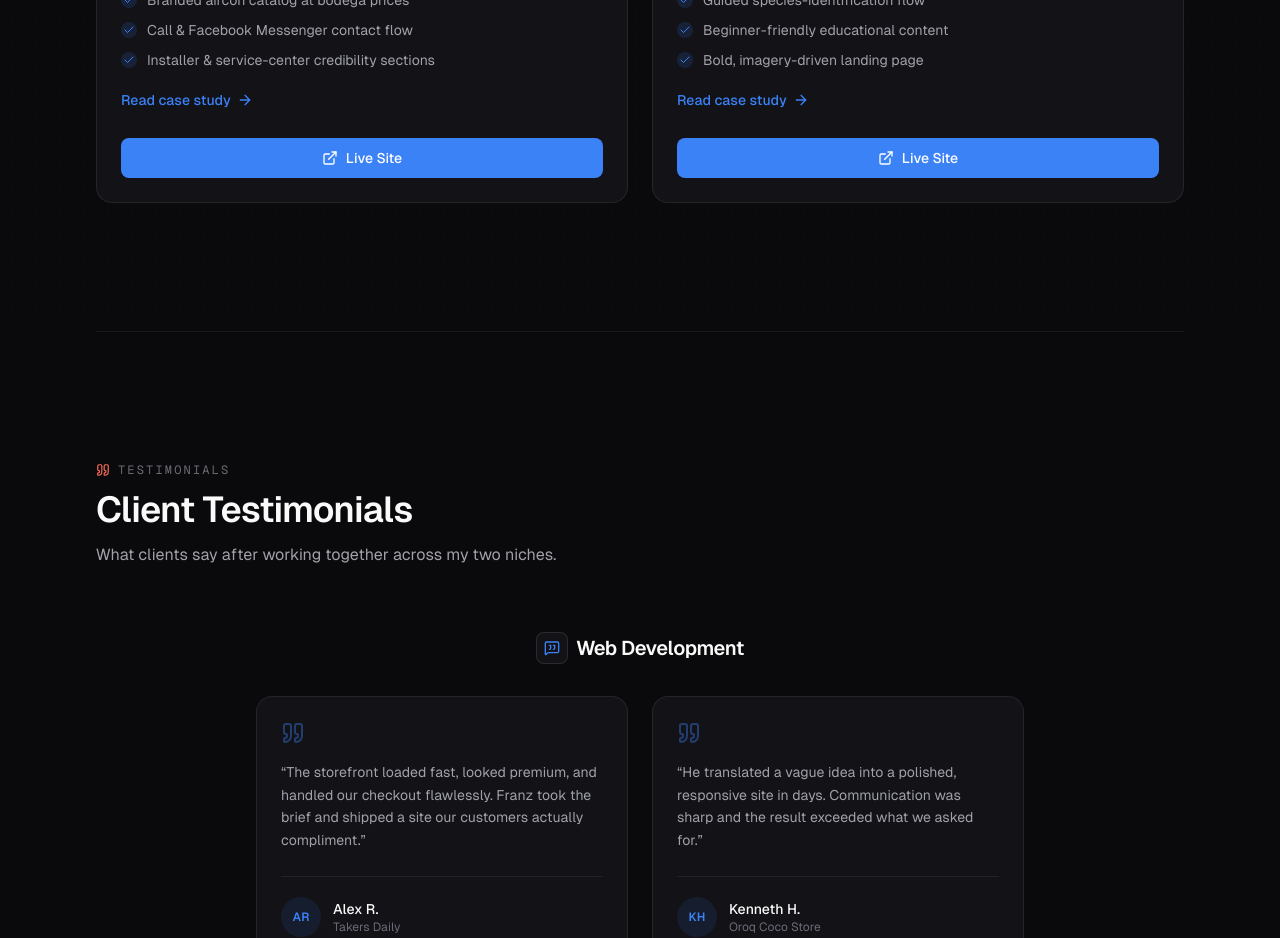
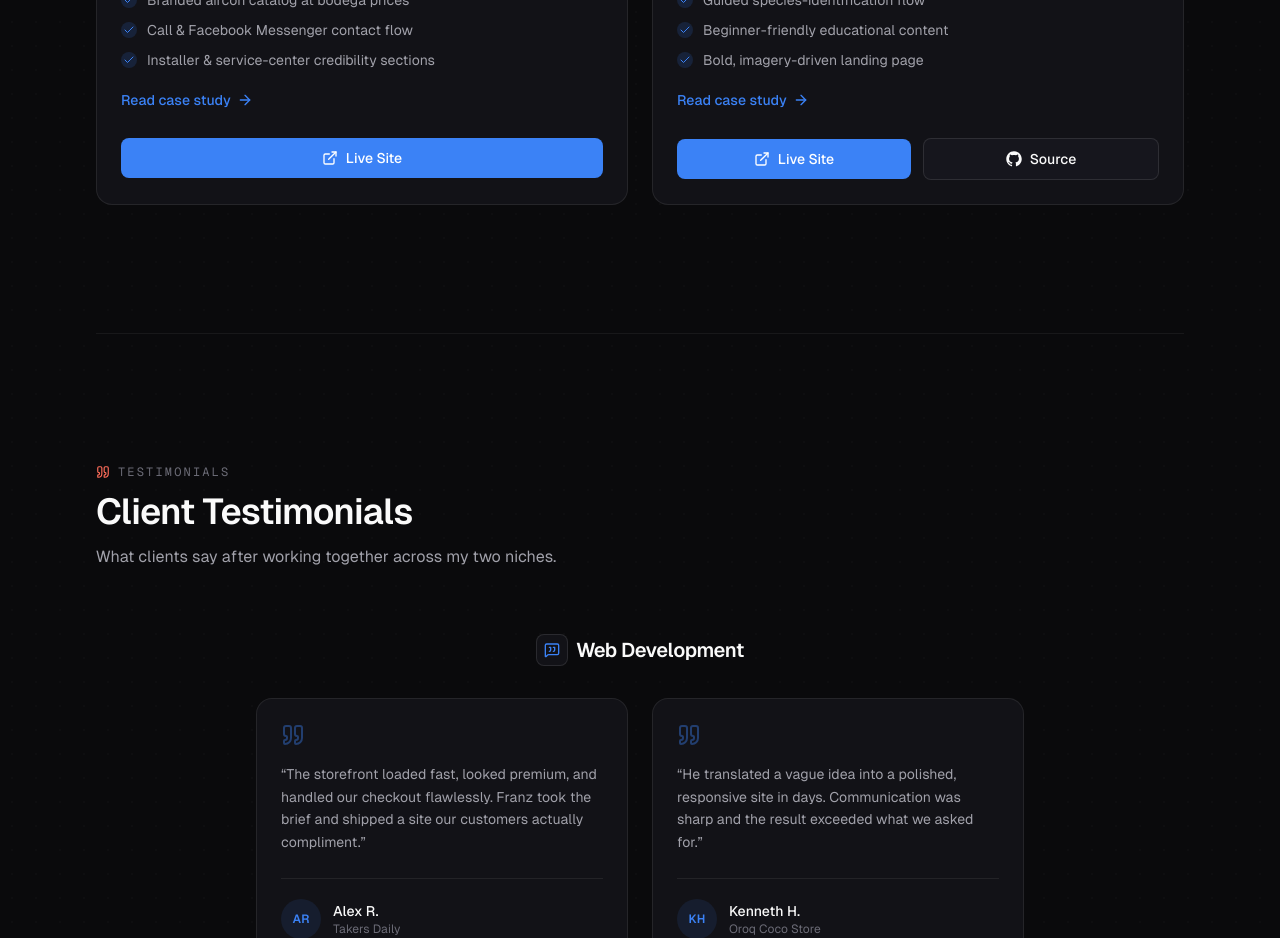
Before and after one commit to 8kshj1jh44/FranzPortfolio, a Next.js app: page / in a window 1280 px wide. Shown: the part 4120-5058 px from the top of the page. Built offline with nearby package versions, Linux system fonts and the light colour scheme; no server answers.

Commit message:
Link Snake-Website- repo as Source for Identify Snakes in PH; remove unused bellas-cafe.jpg

```diff
--- a/data/portfolioData.ts
+++ b/data/portfolioData.ts
@@ -93,6 +93,7 @@ export const WEB_PROJECTS: WebProject[] = [
     description:
       "\"A Dummy's Guide to the Philippine Snakes\" — an educational WordPress site that walks visitors through identifying snake species in the Philippines, with a guided, beginner-friendly flow from landing page to species information.",
     liveUrl: "https://identifysnakesinph.freedev.app/",
+    githubUrl: "https://github.com/8kshj1jh44/Snake-Website-",
     techStack: ["WordPress", "PHP", "Custom Theme", "Custom Plugins", "Responsive Design", "SEO"],
     image: "/projects/identify-snakes-ph.jpg",
     highlights: [
```
Also changed, not shown: public/projects/bellas-cafe.jpg (deleted).
